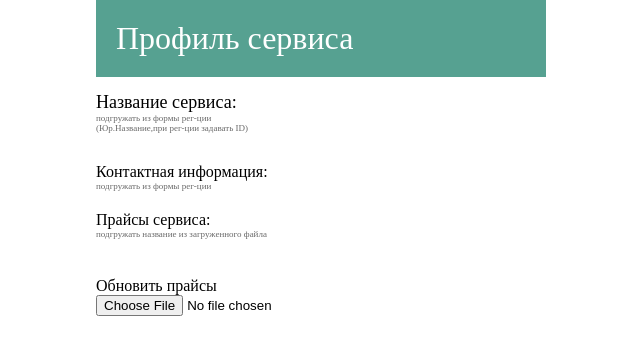
After one commit to Beumanc278/technical-inspection-app, a Flask app: page /service-station in a window 1280 px wide. The commit adds this page. Shown: the top 355 px of the page, without its empty margins (319-959 px from the left). Run offline with Flask 2, Linux system fonts and the light colour scheme.

Commit message:
страница рег-ции, ЛК сервиса

```diff
--- a/application.py
+++ b/application.py
@@ -12,6 +12,14 @@ api = Api(app)
 def home():
     return render_template('Main.html')
 
+@app.route('/service-station')
+def service_station_page():
+    return render_template('service-station.html')
+
+@app.route('/Login')
+def login_page():
+    return render_template('Login.html')
+
 api.add_resource(Car, '/car')
 api.add_resource(CarList, '/cars')
 api.add_resource(User, '/user')
--- a/static/styles/styles.css
+++ b/static/styles/styles.css
@@ -11,10 +11,22 @@ html,body{
 	color: white;
 	background-color: #56a191;
 	padding: 20px;
+	font-size: xx-large;
 }
 #client-info{
-	font-size: small;
+	font-size: large;
+	font: bolder;
+	margin-top: 15px;
+	margin-bottom: 30px;
 }
 #product-container{
 	font-size: small;
 }
+#information{
+	margin-top: 20px;
+	margin-bottom: 20px;
+}
+#pokatak{
+	font-size: xx-small;
+	color: dimgray;
+}
--- /dev/null
+++ b/templates/service-station.html
@@ -0,0 +1,40 @@
+<!DOCTYPE html>
+<html>
+    <head>
+        <meta charset="utf-8">
+	    <meta name="viewport" content="width=device-width, initial-scale=1">
+        <link rel="stylesheet" type="text/css" href="{{ url_for('static', filename='styles/styles.css') }}">
+        <title>Профиль сервиса</title>
+        <div class="fixed-container">
+            <div id="title-bar">
+            Профиль сервиса
+        </div>
+        </div>
+    </head>
+    <body>
+        <div class="fixed-container">
+            <div id="client-info">Название сервиса:
+                <div id="pokatak">подгружать из формы рег-ции<br>
+                    (Юр.Название,при рег-ции задавать ID)</div></div>
+            <div id="information">Контактная информация:
+                <div id="pokatak">подгружать из формы рег-ции</div>
+            </div>
+            <div id="information">Прайсы сервиса:
+                <div id="pokatak">подгружать название из загруженного файла</div>
+            </div>
+                <form form enctype="multipart/form-data" method="post"><br>
+                    <div>Обновить прайсы</div>
+                    <input type="file">
+                </form>
+
+
+
+
+        </div>
+
+
+
+    </body>
+
+
+</html>
```
Also changed, not shown: static/js/script.js (+13 -52 lines), templates/Login.html (+22 -8 lines), templates/Main.html (+5 -2 lines), 1 other file.
